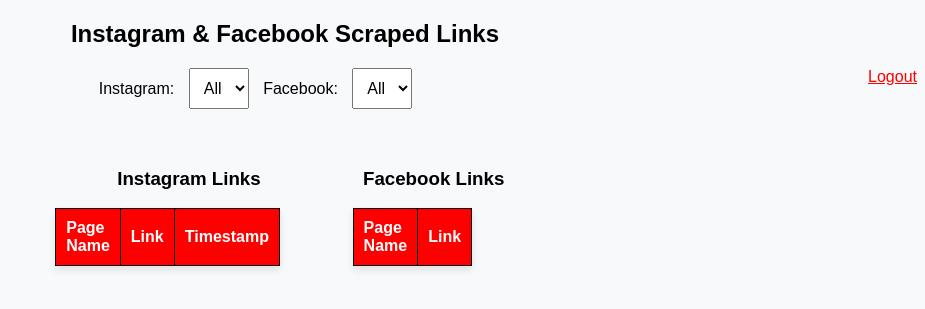
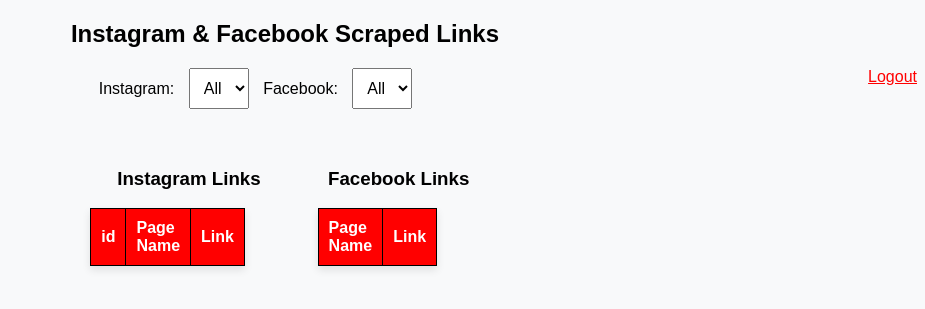
Before and after one commit to NasirMehmood12/insta-fb_links, a Flask app: page /links in a window 1280 px wide. Shown: the top 309 px of the page, without its empty margins (355-1280 px from the left). Run offline with Flask 3, Linux system fonts and the light colour scheme; the visitor is signed in with stand-in values (Sample User, id 1); data that the repository does not hold is empty; some libraries are stand-ins or nearby versions.

Commit message:
Update index.html

```diff
--- a/templates/index.html
+++ b/templates/index.html
@@ -74,15 +74,17 @@
             <h3>Instagram Links</h3>
             <table id="instagramTable">
                 <tr>
+                    <th>id</th>
                     <th>Page Name</th>
                     <th>Link</th>
-                    <th>Timestamp</th>
+
                 </tr>
-                {% for page_name, link,timestamp in instagram_links %}
+                {% for id,page_name, link in instagram_links %}
                 <tr data-page="{{ page_name }}">
+                    <td>{{ id }}</td>
                     <td>{{ page_name }}</td>
                     <td><a href="{{ link }}" target="_blank">{{ link }}</a></td>
-                    <td>{{ timestamp }}</td>
+
 
                 </tr>
                 {% endfor %}
```
